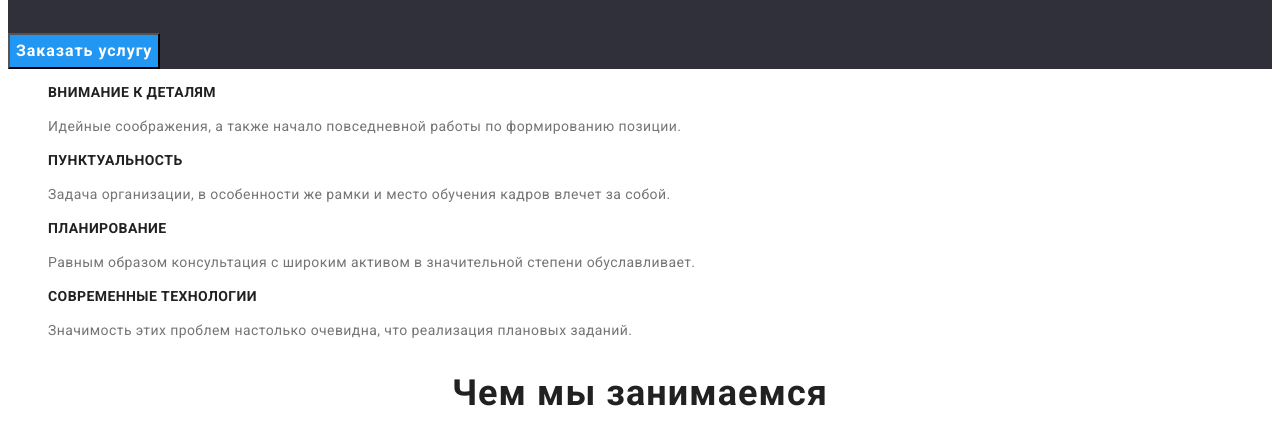
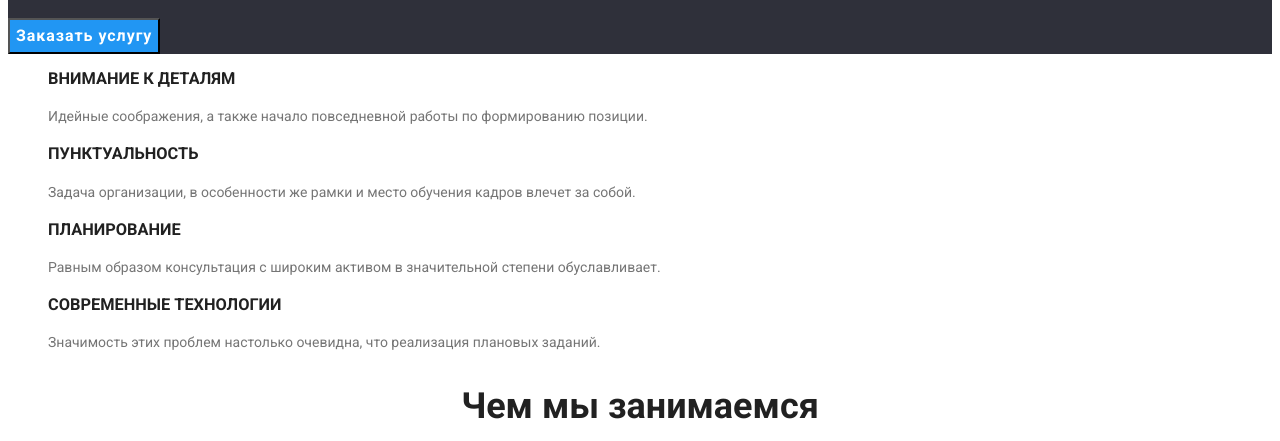
Before and after one commit to Liliya-Pishchuk/goit-markup-hw-02, a plain HTML site: page index.html in a window 1280 px wide. Shown: the part 329-770 px from the top of the page. Drawn offline with Linux system fonts and the light colour scheme.

Commit message:
правки
удалены лишние свойства в стилях, которые наследуются или по есть умолчанию от браузера

```diff
--- a/css/styles.css
+++ b/css/styles.css
@@ -16,7 +16,8 @@
 
 body {
   font-family: var(--primary-font-family);
-  font-style: normal;
+  font-size: 14px;
+  line-height: 0.03em;
   color: var(--primary-text-color);
   background-color: var(--fone-background-color);
 }
@@ -94,7 +95,7 @@ body {
 
 .hero-button {
   font-family: inherit;
-  font-weight: bold;
+  font-weight: 700;
   font-size: 16px;
   line-height: 1.88;
   display: flex;
@@ -107,19 +108,14 @@ body {
 }
 
 .specifics-list-title {
-  font-weight: bold;
-  font-size: 14px;
+  font-weight: 700;
   line-height: 1.14;
-  letter-spacing: 0.03em;
   text-transform: uppercase;
   color: var(--title-text-color);
 }
 
 .specifics-list-text {
-  font-weight: 400;
-  font-size: 14px;
   line-height: 1.71;
-  letter-spacing: 0.03em;
 }
 
 .work-title {
@@ -127,7 +123,6 @@ body {
   font-size: 36px;
   line-height: 1.17;
   text-align: center;
-  letter-spacing: 0.03em;
   color: var(--title-text-color);
 }
 
@@ -140,7 +135,6 @@ body {
   font-size: 36px;
   line-height: 42px;
   text-align: center;
-  letter-spacing: 0.03em;
   color: var(--title-text-color);
 }
 
@@ -149,16 +143,13 @@ body {
   font-size: 16px;
   line-height: 1.19;
   text-align: center;
-  letter-spacing: 0.03em;
   color: var(--title-text-color);
 }
 
 .team-list-text {
-  font-weight: 400;
   font-size: 16px;
   line-height: 1.19;
   text-align: center;
-  letter-spacing: 0.03em;
   color: var(--primary-text-color);
 }
 
```
